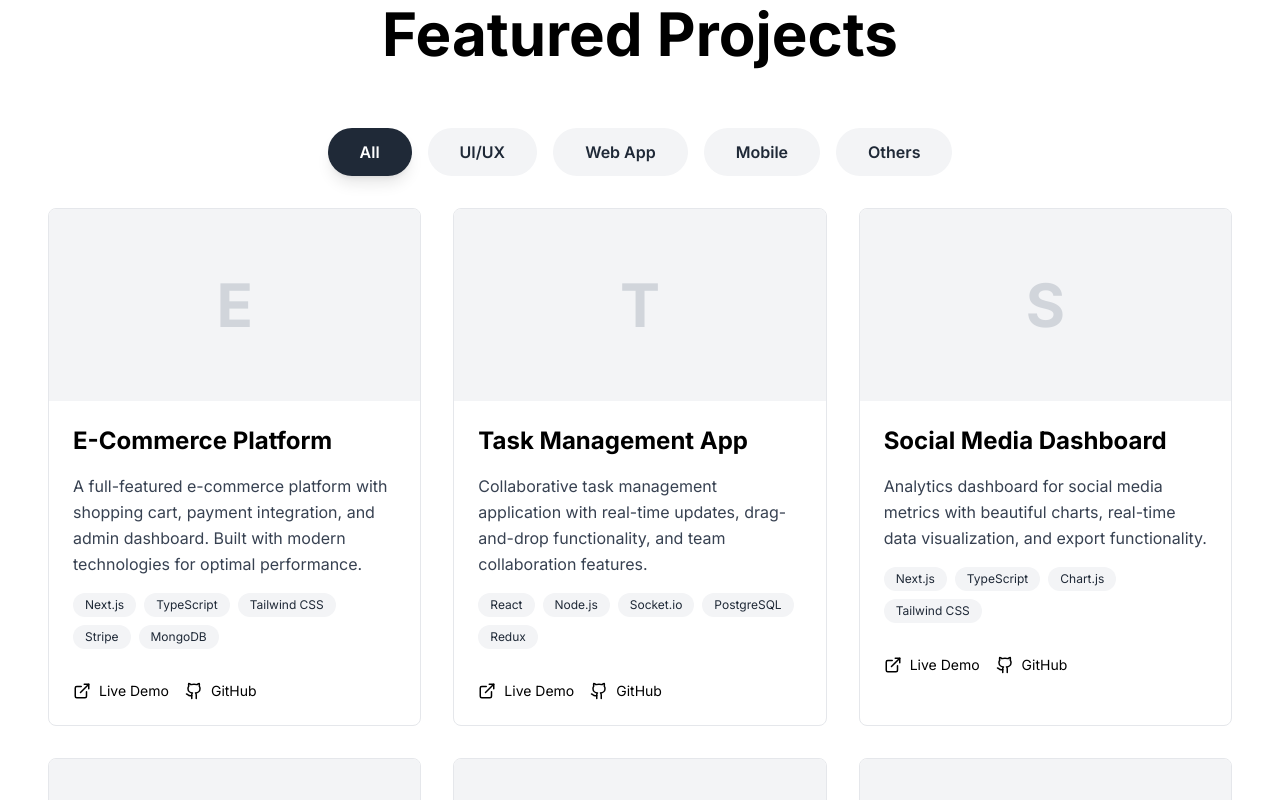
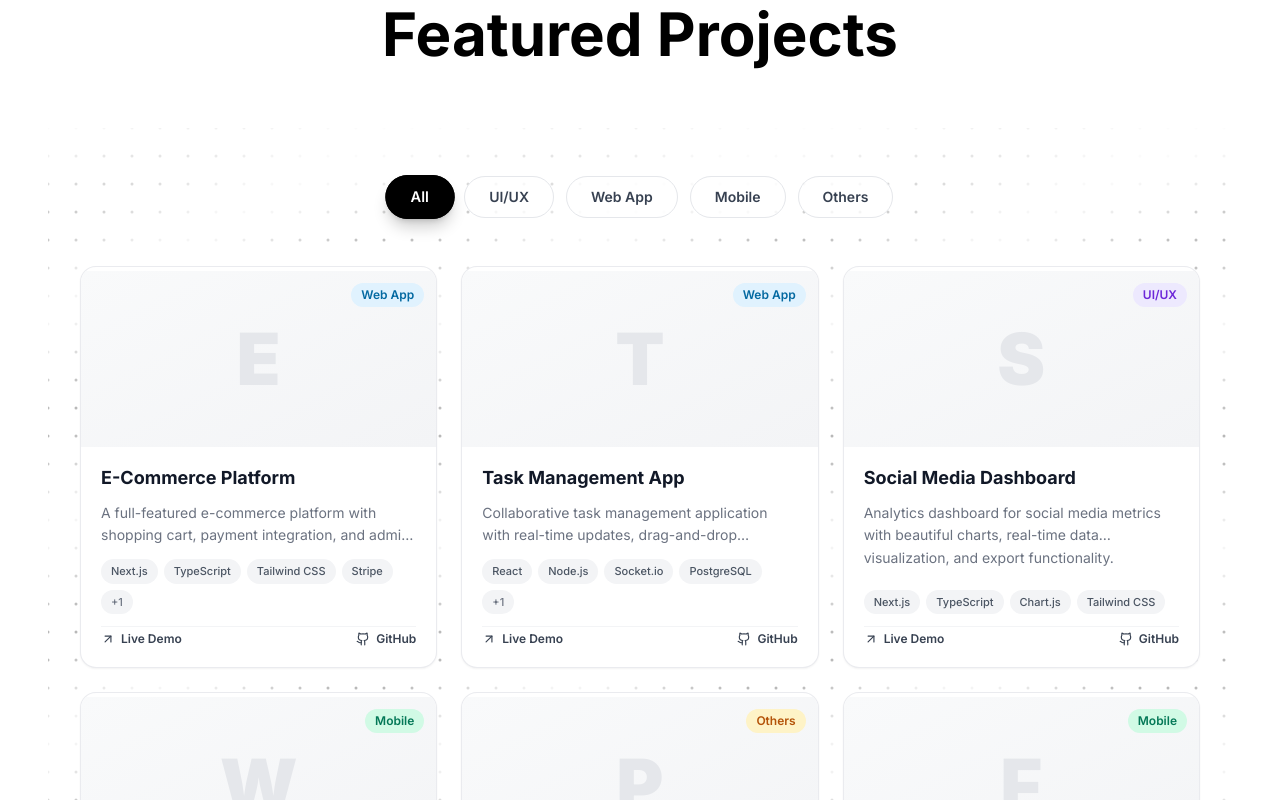
Before and after one commit to RumeshKumara/new-portfolio, a Next.js app: page / in a window 1280 px wide. Shown: the part 2640-3440 px from the top of the page. Built offline with nearby package versions, Linux system fonts and the light colour scheme.

Commit message:
feat: add animated dots background and enhance project display with improved layout and animations

```diff
--- a/components/Projects.tsx
+++ b/components/Projects.tsx
@@ -1,92 +1,205 @@
 "use client";
 
-import { motion, useInView } from "framer-motion";
-import { useRef, useState } from "react";
+import { motion, useInView, AnimatePresence } from "framer-motion";
+import { useRef, useState, useEffect, useCallback } from "react";
 import { projectsData } from "@/lib/data";
-import { ExternalLink, Github } from "lucide-react";
-import Image from "next/image";
+import { ExternalLink, Github, ArrowUpRight } from "lucide-react";
 
 type Category = "All" | "UI/UX" | "Web App" | "Mobile" | "Others";
 
+/* ─── Animated Dots Background ─────────────────────────────────────── */
+function DotsBackground() {
+  const canvasRef = useRef<HTMLCanvasElement>(null);
+  const animRef = useRef<number>(0);
+
+  const draw = useCallback(() => {
+    const canvas = canvasRef.current;
+    if (!canvas) return;
+    const ctx = canvas.getContext("2d");
+    if (!ctx) return;
+
+    const spacing = 28;
+    const cols = Math.ceil(canvas.width / spacing) + 1;
+    const rows = Math.ceil(canvas.height / spacing) + 1;
+    const now = performance.now() / 1000;
+
+    ctx.clearRect(0, 0, canvas.width, canvas.height);
+
+    for (let r = 0; r < rows; r++) {
+      for (let c = 0; c < cols; c++) {
+        const x = c * spacing;
+        const y = r * spacing;
+        // unique phase per dot using a deterministic seed
+        const phase = ((c * 7 + r * 13) % 100) / 100;
+        // slow individual sine wave → smooth on/off
+        const alpha = (Math.sin(now * 0.8 + phase * Math.PI * 2) + 1) / 2;
+        // clamp so dots never fully disappear (keeps pattern visible)
+        const minAlpha = 0.04;
+        const maxAlpha = 0.28;
+        const finalAlpha = minAlpha + alpha * (maxAlpha - minAlpha);
+
+        ctx.beginPath();
+        ctx.arc(x, y, 1.5, 0, Math.PI * 2);
+        ctx.fillStyle = `rgba(0,0,0,${finalAlpha})`;
+        ctx.fill();
+      }
+    }
+
+    animRef.current = requestAnimationFrame(draw);
+  }, []);
+
+  useEffect(() => {
+    const canvas = canvasRef.current;
+    if (!canvas) return;
+
+    const resize = () => {
+      const parent = canvas.parentElement;
+      if (!parent) return;
+      canvas.width = parent.offsetWidth;
+      canvas.height = parent.offsetHeight;
+    };
+
+    resize();
+    const ro = new ResizeObserver(resize);
+    if (canvas.parentElement) ro.observe(canvas.parentElement);
+
+    animRef.current = requestAnimationFrame(draw);
+    return () => {
+      cancelAnimationFrame(animRef.current);
+      ro.disconnect();
+    };
+  }, [draw]);
+
+  return (
+    <canvas
+      ref={canvasRef}
+      className="absolute inset-0 w-full h-full pointer-events-none z-0"
+      aria-hidden
+    />
+  );
+}
+
+/* ─── Category chip colours ─────────────────────────────────────────── */
+const categoryAccent: Record<string, string> = {
+  "UI/UX":   "bg-violet-100 text-violet-700",
+  "Web App": "bg-sky-100 text-sky-700",
+  "Mobile":  "bg-emerald-100 text-emerald-700",
+  "Others":  "bg-amber-100  text-amber-700",
+};
+
+/* ─── Main component ────────────────────────────────────────────────── */
 export default function Projects() {
-  const ref = useRef(null);
-  const isInView = useInView(ref, { once: true, margin: "-100px" });
+  const sectionRef = useRef(null);
+  const gridRef   = useRef(null);
+  const isInView  = useInView(gridRef, { once: true, margin: "-80px" });
   const [selectedCategory, setSelectedCategory] = useState<Category>("All");
 
   const categories: Category[] = ["All", "UI/UX", "Web App", "Mobile", "Others"];
 
-  const filteredProjects = selectedCategory === "All"
+  const filteredProjects =
+    selectedCategory === "All"
       ? projectsData
-    : projectsData.filter(project => project.category === selectedCategory);
+      : projectsData.filter((p) => p.category === selectedCategory);
 
   return (
-    <div className="space-y-8">
-      {/* Category Filter Buttons */}
-      <div className="flex flex-wrap justify-center gap-4">
-        {categories.map((category) => (
+    <div className="relative w-full">
+      {/* ── Full-width dots background ── */}
+      <DotsBackground />
+
+      {/* ── Subtle top/bottom fade ── */}
+      <div className="absolute inset-x-0 top-0 h-32 bg-gradient-to-b from-white/80 to-transparent pointer-events-none z-0" />
+      <div className="absolute inset-x-0 bottom-0 h-32 bg-gradient-to-t from-white/80 to-transparent pointer-events-none z-0" />
+
+      <div ref={sectionRef} className="relative z-10 px-4 py-12 sm:px-8">
+
+        {/* ── Filter Buttons ── */}
+        <div className="flex flex-wrap justify-center gap-3 mb-12">
+          {categories.map((cat) => (
             <button
-            key={category}
-            onClick={() => setSelectedCategory(category)}
-            className={`px-8 py-3 rounded-full text-base font-semibold transition-all duration-300 ${
-              selectedCategory === category
-                ? "bg-accent-800 text-white shadow-lg"
-                : "bg-accent-100 text-accent-800 hover:bg-accent-200"
+              key={cat}
+              onClick={() => setSelectedCategory(cat)}
+              className={`relative px-6 py-2.5 rounded-full text-sm font-semibold transition-all duration-300 focus:outline-none ${
+                selectedCategory === cat
+                  ? "bg-black text-white shadow-lg shadow-black/20 scale-105"
+                  : "bg-white/80 text-gray-700 border border-gray-200 hover:border-black hover:text-black hover:bg-white"
               }`}
             >
-            {category}
+              {selectedCategory === cat && (
+                <motion.span
+                  layoutId="activePill"
+                  className="absolute inset-0 rounded-full bg-black -z-10"
+                  transition={{ type: "spring", stiffness: 400, damping: 30 }}
+                />
+              )}
+              {cat}
             </button>
           ))}
         </div>
 
-      {/* Projects Grid */}
-      <div className="grid grid-cols-1 md:grid-cols-2 lg:grid-cols-3 gap-8">
+        {/* ── Projects Grid ── */}
+        <div ref={gridRef} className="grid grid-cols-1 md:grid-cols-2 lg:grid-cols-3 gap-6">
+          <AnimatePresence mode="popLayout">
             {filteredProjects.map((project, index) => (
               <motion.div
-          key={index}
-          ref={ref}
-          initial={{ opacity: 0, y: 50 }}
-          animate={isInView ? { opacity: 1, y: 0 } : { opacity: 0, y: 50 }}
-          transition={{ duration: 0.6, delay: index * 0.1, ease: "easeOut" }}
-          className="group bg-white border border-accent-200 rounded-lg overflow-hidden hover:shadow-2xl transition-shadow duration-300"
+                key={project.title}
+                layout
+                initial={{ opacity: 0, y: 40, scale: 0.96 }}
+                animate={isInView ? { opacity: 1, y: 0, scale: 1 } : { opacity: 0, y: 40, scale: 0.96 }}
+                exit={{ opacity: 0, y: -20, scale: 0.96 }}
+                transition={{ duration: 0.5, delay: index * 0.07, ease: [0.25, 0.46, 0.45, 0.94] }}
+                className="group relative flex flex-col bg-white rounded-2xl border border-gray-200/80 overflow-hidden shadow-sm hover:shadow-xl hover:border-gray-400 hover:-translate-y-1 transition-all duration-300"
               >
-          {/* Project Image */}
-          <div className="relative h-48 bg-accent-100 overflow-hidden">
-            <div className="absolute inset-0 flex items-center justify-center text-6xl font-bold text-accent-300">
+                {/* ── Card top accent bar ── */}
+                <div className="h-1 w-full bg-gradient-to-r from-gray-800 via-gray-500 to-gray-300 opacity-0 group-hover:opacity-100 transition-opacity duration-300" />
+
+                {/* ── Image / Placeholder ── */}
+                <div className="relative h-44 bg-gradient-to-br from-gray-50 to-gray-100 overflow-hidden flex items-center justify-center">
+                  {/* Large initial letter */}
+                  <span className="text-7xl font-black text-gray-200 select-none group-hover:scale-110 transition-transform duration-500">
                     {project.title.charAt(0)}
-            </div>
+                  </span>
+                  {/* Category badge */}
+                  <span className={`absolute top-3 right-3 px-2.5 py-1 rounded-full text-xs font-semibold ${categoryAccent[project.category] ?? "bg-gray-100 text-gray-600"}`}>
+                    {project.category}
+                  </span>
                 </div>
 
-          {/* Project Content */}
-          <div className="p-6 space-y-4">
-            <h3 className="text-2xl font-bold text-black group-hover:text-accent-800 transition-colors">
+                {/* ── Content ── */}
+                <div className="flex flex-col flex-1 p-5 gap-3">
+                  <h3 className="text-lg font-bold text-gray-900 group-hover:text-black transition-colors leading-tight">
                     {project.title}
                   </h3>
-            <p className="text-accent-700 leading-relaxed">
+                  <p className="text-sm text-gray-500 leading-relaxed line-clamp-2 flex-1">
                     {project.description}
                   </p>
 
                   {/* Tech Stack */}
-            <div className="flex flex-wrap gap-2">
-              {project.technologies.map((tech, techIndex) => (
+                  <div className="flex flex-wrap gap-1.5">
+                    {project.technologies.slice(0, 4).map((tech, ti) => (
                       <span
-                  key={techIndex}
-                  className="px-3 py-1 text-xs bg-accent-100 text-accent-800 rounded-full"
+                        key={ti}
+                        className="px-2.5 py-1 text-[11px] font-medium bg-gray-100 text-gray-600 rounded-full"
                       >
                         {tech}
                       </span>
                     ))}
+                    {project.technologies.length > 4 && (
+                      <span className="px-2.5 py-1 text-[11px] font-medium bg-gray-100 text-gray-500 rounded-full">
+                        +{project.technologies.length - 4}
+                      </span>
+                    )}
                   </div>
 
                   {/* Links */}
-            <div className="flex items-center gap-4 pt-4">
+                  <div className="flex items-center gap-3 pt-1 border-t border-gray-100">
                     {project.liveUrl && (
                       <a
                         href={project.liveUrl}
                         target="_blank"
                         rel="noopener noreferrer"
-                  className="flex items-center gap-2 text-sm text-black hover:text-accent-600 transition-colors"
+                        className="flex items-center gap-1.5 text-xs font-semibold text-gray-700 hover:text-black transition-colors"
                       >
-                  <ExternalLink size={18} />
+                        <ArrowUpRight size={14} />
                         Live Demo
                       </a>
                     )}
@@ -95,9 +208,9 @@ export default function Projects() {
                         href={project.githubUrl}
                         target="_blank"
                         rel="noopener noreferrer"
-                  className="flex items-center gap-2 text-sm text-black hover:text-accent-600 transition-colors"
+                        className="flex items-center gap-1.5 text-xs font-semibold text-gray-700 hover:text-black transition-colors ml-auto"
                       >
-                  <Github size={18} />
+                        <Github size={14} />
                         GitHub
                       </a>
                     )}
@@ -105,6 +218,8 @@ export default function Projects() {
                 </div>
               </motion.div>
             ))}
+          </AnimatePresence>
+        </div>
       </div>
     </div>
   );
```
Lines whose indentation alone changed are shown as unchanged.
